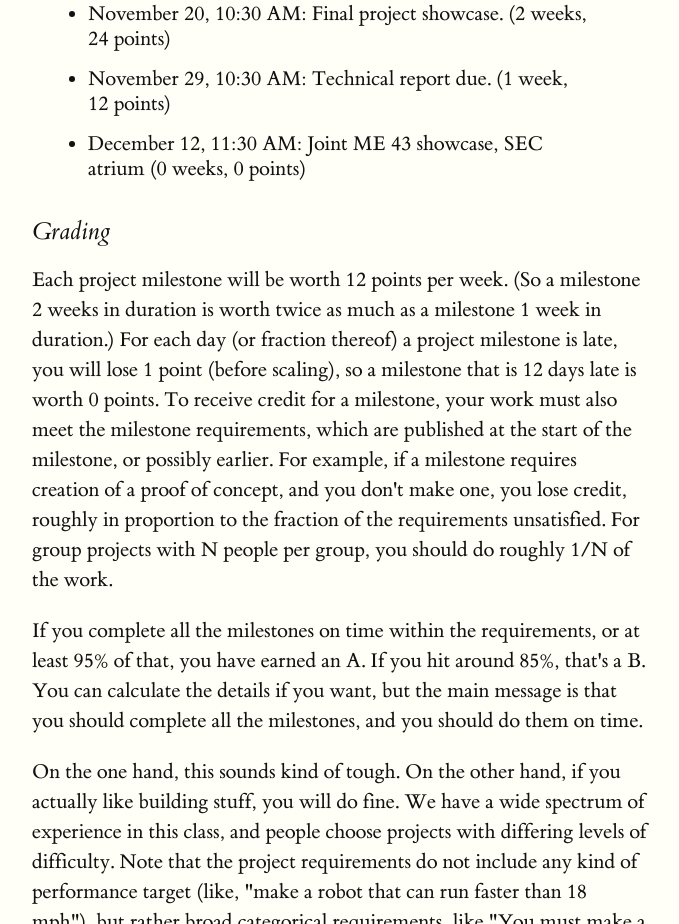
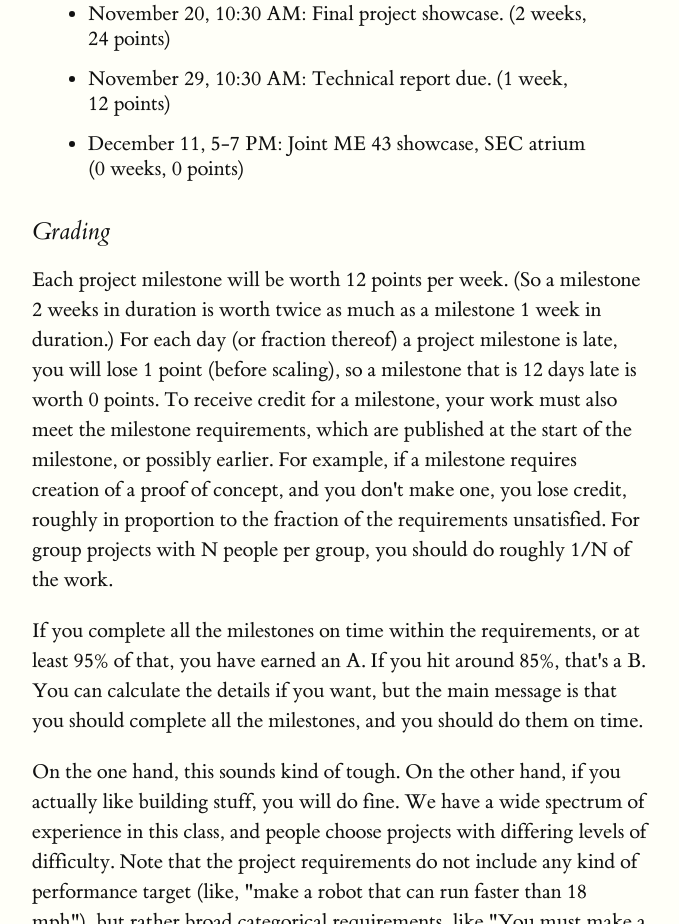
Before and after one commit to pingswept/make-something-real, a plain HTML site: page projects.html in a window 1280 px wide. Shown: the part 1240-2164 px from the top of the page, without its empty margins (128-807 px from the left). Drawn offline with Linux system fonts and the light colour scheme.

Commit message:
Update projects.html

```diff
--- a/projects.html
+++ b/projects.html
@@ -26,7 +26,7 @@
 	<li>November 6, 10:30 AM: Final design review. (1 week, 12 points)
 	<li>November 20, 10:30 AM: Final project showcase. (2 weeks, 24 points)</li>
 	<li>November 29, 10:30 AM: Technical report due. (1 week, 12 points)</li>
-	<li>December 12, 11:30 AM: Joint ME 43 showcase, SEC atrium (0 weeks, 0 points)</li>
+	<li>December 11, 5-7 PM: Joint ME 43 showcase, SEC atrium (0 weeks, 0 points)</li>
 </ul>
 <h3>Grading</h3>
     <p>Each project milestone will be worth 12 points per week. (So a milestone 2 weeks in duration is worth twice as much as a milestone 1 week in duration.) For each day (or fraction thereof) a project milestone is late, you will lose 1 point (before scaling), so a milestone that is 12 days late is worth 0 points. To receive credit for a milestone, your work must also meet the milestone requirements, which are published at the start of the milestone, or possibly earlier. For example, if a milestone requires creation of a proof of concept, and you don't make one, you lose credit, roughly in proportion to the fraction of the requirements unsatisfied. For group projects with N people per group, you should do roughly 1/N of the work.</p>
```
